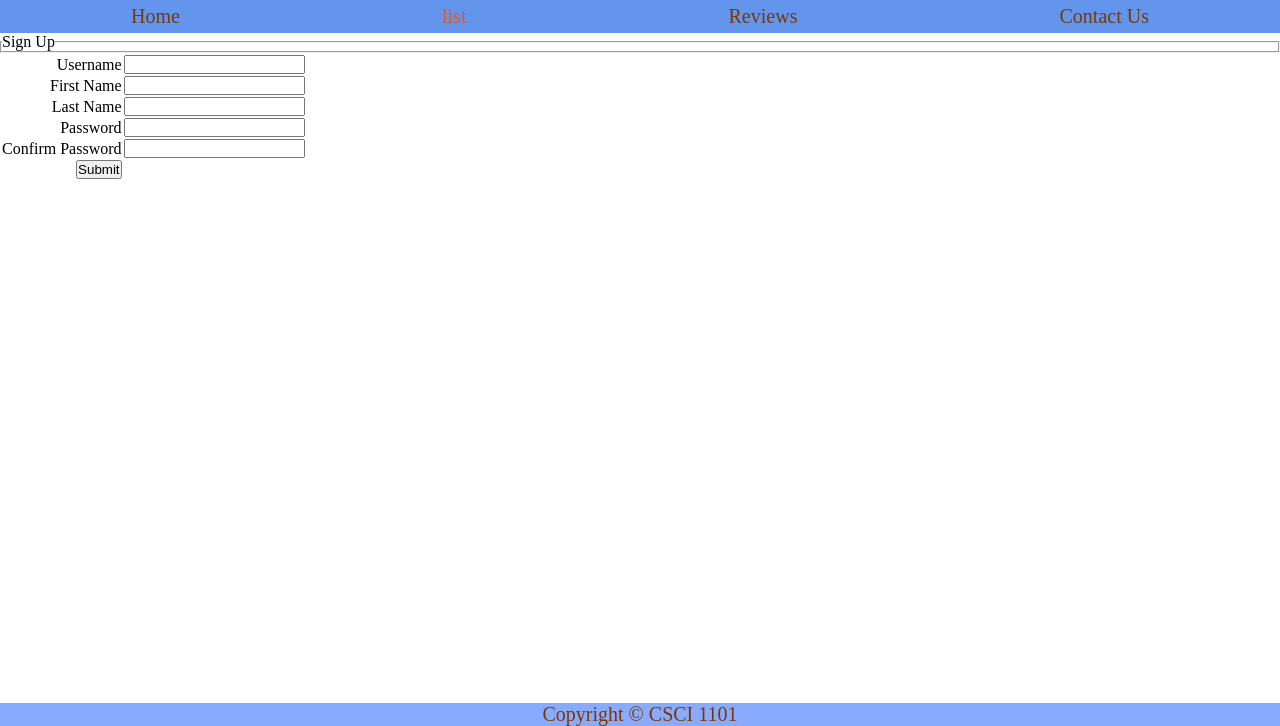
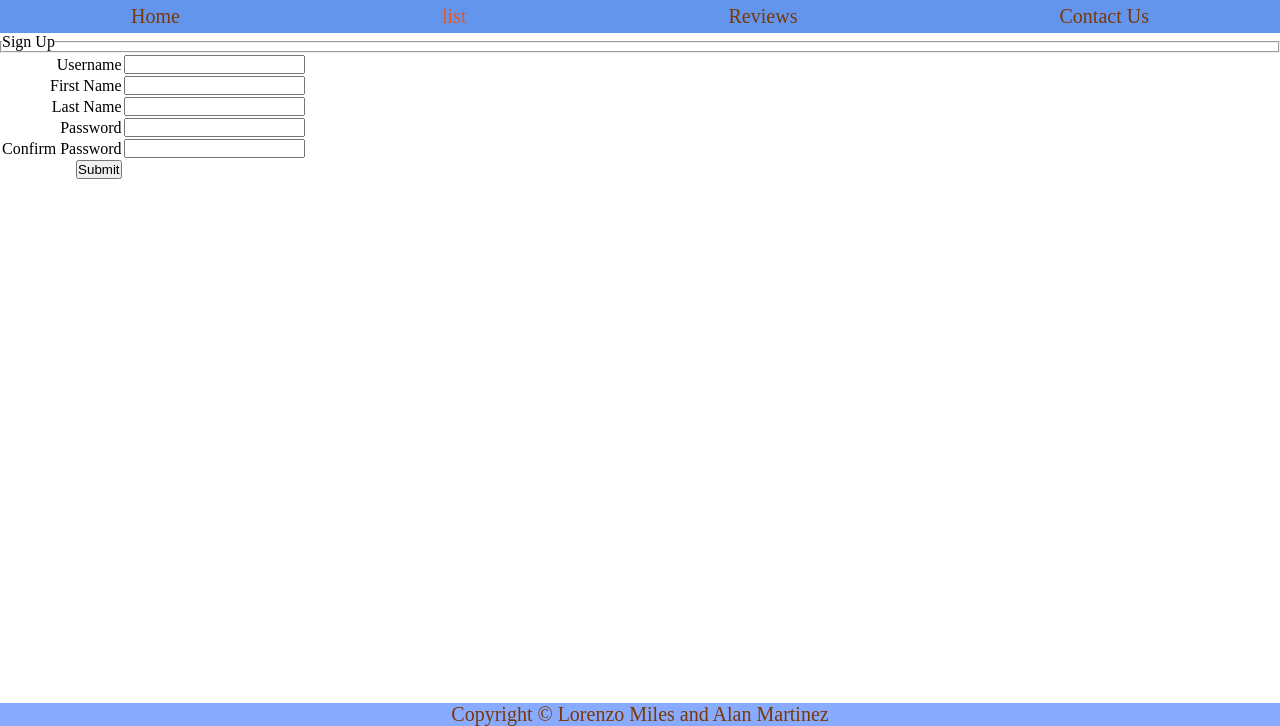
Before and after one commit to LorenzoMiles/LorenzoMiles.github.io, a plain HTML site: page list.html in a window 1280 px wide. Shown: the part 74-800 px from the top of the page. Drawn offline with Linux system fonts and the light colour scheme.

Commit message:
updated footer in list

```diff
--- a/list.html
+++ b/list.html
@@ -49,7 +49,7 @@
             </form>
         </div>
         <footer>
-            Copyright &copy; CSCI 1101
+            Copyright &copy; Lorenzo Miles and Alan Martinez
         </footer>
     </body>
 </html>
```
